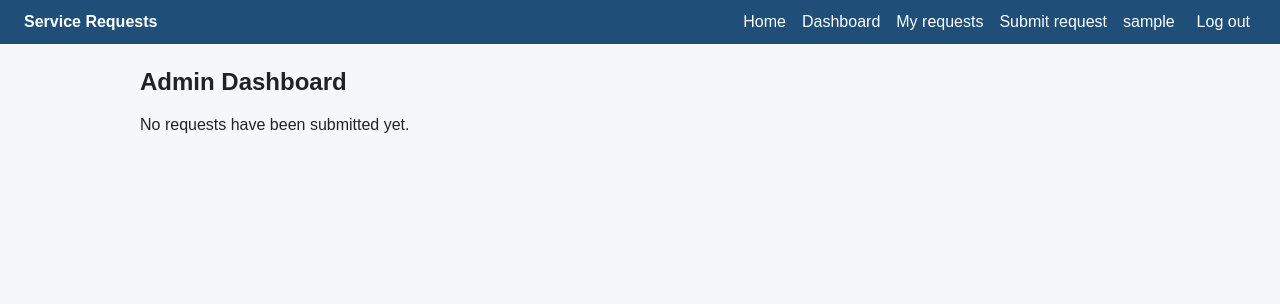
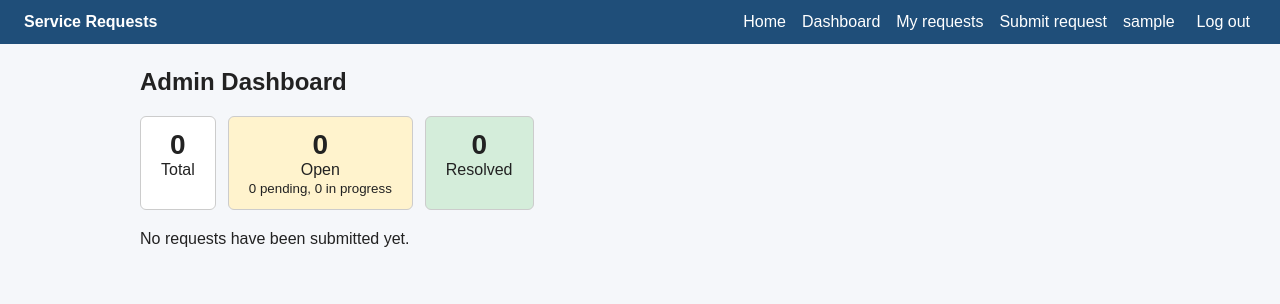
Before and after one commit to Elysium227/public-service-request-system, a Django app: page /dashboard/ in a window 1280 px wide. Shown: the top 304 px of the page. Run offline with Django 5.2, Linux system fonts and the light colour scheme; the visitor is signed in with stand-in values (Sample User, id 1); data comes from the database, SQL or seed files in the repository; data that the repository does not hold is empty.

Commit message:
Add analytics counts to admin dashboard

```diff
--- a/requests_app/templates/admin_dashboard.html
+++ b/requests_app/templates/admin_dashboard.html
@@ -1,6 +1,21 @@
 {% extends "base.html" %}
 {% block content %}
 <h2>Admin Dashboard</h2>
+<div style="display:flex; gap:12px; margin-bottom:20px; flex-wrap:wrap;">
+  <div style="background:#fff; border:1px solid #ccc; padding:12px 20px; border-radius:6px; text-align:center;">
+    <div style="font-size:28px; font-weight:bold;">{{ total_count }}</div>
+    <div>Total</div>
+  </div>
+  <div style="background:#fff3cd; border:1px solid #ccc; padding:12px 20px; border-radius:6px; text-align:center;">
+    <div style="font-size:28px; font-weight:bold;">{{ open_count }}</div>
+    <div>Open</div>
+    <small>{{ pending_count }} pending, {{ in_progress_count }} in progress</small>
+  </div>
+  <div style="background:#d4edda; border:1px solid #ccc; padding:12px 20px; border-radius:6px; text-align:center;">
+    <div style="font-size:28px; font-weight:bold;">{{ resolved_count }}</div>
+    <div>Resolved</div>
+  </div>
+</div>
 {% if all_requests %}
 <table border="1" cellpadding="8" cellspacing="0" style="width:100%; background:#fff; border-collapse:collapse;">
   <tr>
--- a/requests_app/views.py
+++ b/requests_app/views.py
@@ -46,11 +46,19 @@ def my_requests(request):
 @staff_member_required(login_url="login")
 def admin_dashboard(request):
     all_requests = ServiceRequest.objects.select_related("citizen").order_by("-created_at")
-    return render(
-        request,
-        "admin_dashboard.html",
-        {"all_requests": all_requests, "status_choices": ServiceRequest.STATUS_CHOICES},
-    )
+    pending_count = ServiceRequest.objects.filter(status="pending").count()
+    in_progress_count = ServiceRequest.objects.filter(status="in_progress").count()
+    resolved_count = ServiceRequest.objects.filter(status="resolved").count()
+    context = {
+        "all_requests": all_requests,
+        "status_choices": ServiceRequest.STATUS_CHOICES,
+        "total_count": ServiceRequest.objects.count(),
+        "open_count": pending_count + in_progress_count,
+        "pending_count": pending_count,
+        "in_progress_count": in_progress_count,
+        "resolved_count": resolved_count,
+    }
+    return render(request, "admin_dashboard.html", context)
 
 
 @staff_member_required(login_url="login")
```
